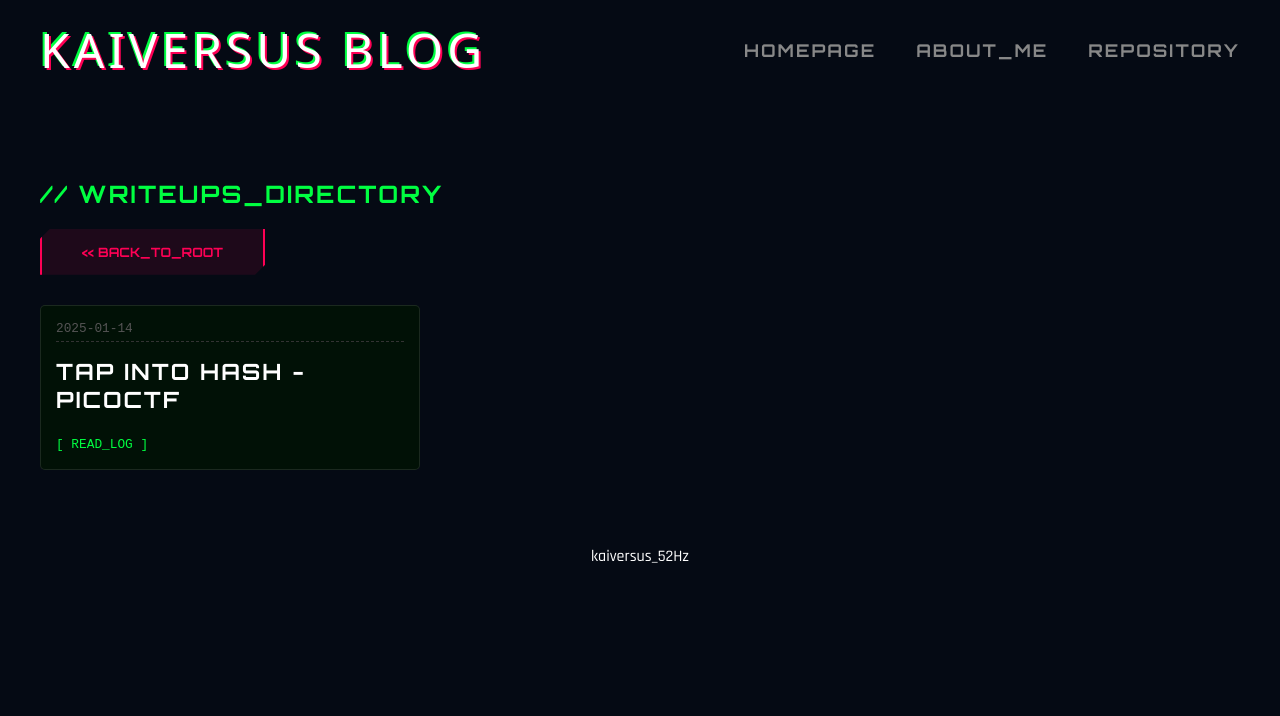
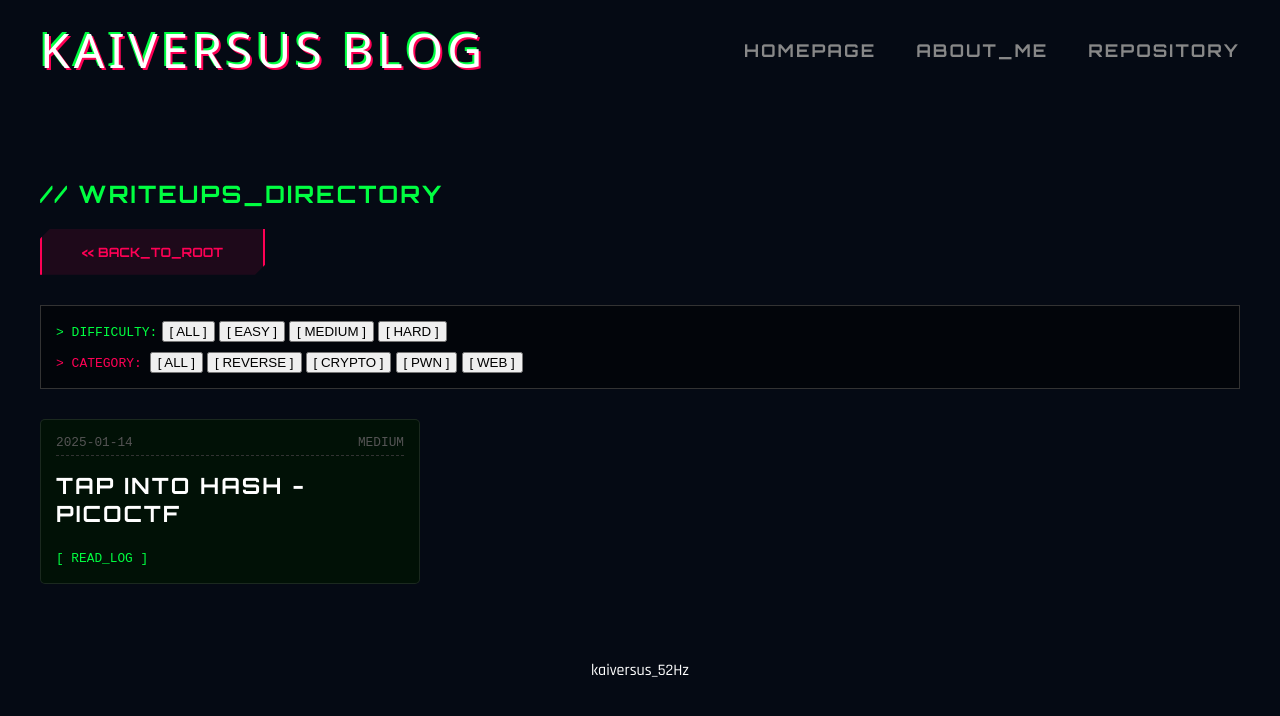
Before and after one commit to kaiversus/kaiversus.github.io, a Jekyll site: the page built from pages/writeups.md, in a window 1280 px wide. Shown: the top 716 px of the page. Built offline with Jekyll 4.4.1, drawn with Linux system fonts in a browser that asks for light colours; some web fonts are replaced; some of the changed lines change nothing that is shown.

Commit message:
Update writeups.md

```diff
--- a/pages/writeups.md
+++ b/pages/writeups.md
@@ -7,14 +7,94 @@ permalink: /writeups/
     <h1 style="color: var(--primary);">// WRITEUPS_DIRECTORY</h1>
     <a href="/" class="btn-cyber secondary" style="font-size: 0.8rem;"><< BACK_TO_ROOT</a>
 
+    <div class="filter-console" style="margin-top: 30px; border: 1px solid #333; padding: 15px; background: rgba(0,0,0,0.5);">
+        <div class="filter-group">
+            <span style="color: var(--primary); font-family: monospace;">> DIFFICULTY:</span>
+            <button class="filter-btn active" onclick="filterSelection('all', 'diff')">[ ALL ]</button>
+            <button class="filter-btn" onclick="filterSelection('Easy', 'diff')">[ EASY ]</button>
+            <button class="filter-btn" onclick="filterSelection('Medium', 'diff')">[ MEDIUM ]</button>
+            <button class="filter-btn" onclick="filterSelection('Hard', 'diff')">[ HARD ]</button>
+        </div>
+        <div class="filter-group" style="margin-top: 10px;">
+            <span style="color: var(--accent); font-family: monospace;">> CATEGORY:  </span>
+            <button class="filter-btn active" onclick="filterSelection('all', 'cat')">[ ALL ]</button>
+            <button class="filter-btn" onclick="filterSelection('Reverse', 'cat')">[ REVERSE ]</button>
+            <button class="filter-btn" onclick="filterSelection('Crypto', 'cat')">[ CRYPTO ]</button>
+            <button class="filter-btn" onclick="filterSelection('Pwn', 'cat')">[ PWN ]</button>
+            <button class="filter-btn" onclick="filterSelection('Web', 'cat')">[ WEB ]</button>
+        </div>
+    </div>
+
     <div class="card-grid" style="margin-top: 30px;">
         {% for post in site.writeups reversed %}
-        <article class="log-card">
-            <div class="log-header"><span>{{ post.date | date: "%Y-%m-%d" }}</span></div>
+        <article class="log-card filter-item" data-diff="{{ post.difficulty | default: 'Unrated' }}" data-cat="{{ post.category | default: 'Misc' }}">
+            <div class="log-header">
+                <span>{{ post.date | date: "%Y-%m-%d" }}</span>
+                {% if post.difficulty %}
+                <span class="tag-diff {{ post.difficulty }}">{{ post.difficulty | upcase }}</span>
+                {% endif %}
+            </div>
+
             <h3 class="log-title">{{ post.title }}</h3>
+
+            <div style="margin-bottom: 10px;">
+                {% if post.category %}
+                <span class="tag-cat">{{ post.category }}</span>
+                {% endif %}
+            </div>
+
             <p class="log-desc">{{ post.description }}</p>
             <a href="{{ post.url }}" class="cmd-btn">[ READ_LOG ]</a>
         </article>
         {% endfor %}
     </div>
 </section>
+
+<script>
+    // State lưu trạng thái lọc hiện tại
+    let currentDiff = 'all';
+    let currentCat = 'all';
+
+    function filterSelection(value, type) {
+        // 1. Cập nhật state
+        if (type === 'diff') currentDiff = value;
+        if (type === 'cat') currentCat = value;
+
+        // 2. Cập nhật giao diện nút bấm (Active class)
+        updateActiveButton(value, type);
+
+        // 3. Lọc các thẻ bài viết
+        let items = document.getElementsByClassName("filter-item");
+        for (let i = 0; i < items.length; i++) {
+            let itemDiff = items[i].getAttribute('data-diff');
+            let itemCat = items[i].getAttribute('data-cat');
+
+            // Logic: Phải thỏa mãn CẢ HAI điều kiện (AND)
+            let matchDiff = (currentDiff === 'all' || itemDiff === currentDiff);
+            let matchCat = (currentCat === 'all' || itemCat === currentCat);
+
+            if (matchDiff && matchCat) {
+                items[i].style.display = "block";
+            } else {
+                items[i].style.display = "none";
+            }
+        }
+    }
+
+    function updateActiveButton(value, type) {
+        // Tìm nhóm nút tương ứng (Dựa vào cha của nút được bấm, nhưng ở đây ta tìm thủ công cho chắc)
+        let container;
+        if (type === 'diff') container = document.querySelectorAll('.filter-group')[0];
+        else container = document.querySelectorAll('.filter-group')[1];
+
+        let btns = container.getElementsByClassName("filter-btn");
+        for (let i = 0; i < btns.length; i++) {
+            // Xóa active cũ
+            btns[i].className = btns[i].className.replace(" active", "");
+            // Nếu nút này chứa text khớp với value thì active (so sánh đơn giản)
+            if (btns[i].getAttribute('onclick').includes("'" + value + "'")) {
+                btns[i].className += " active";
+            }
+        }
+    }
+</script>
```
